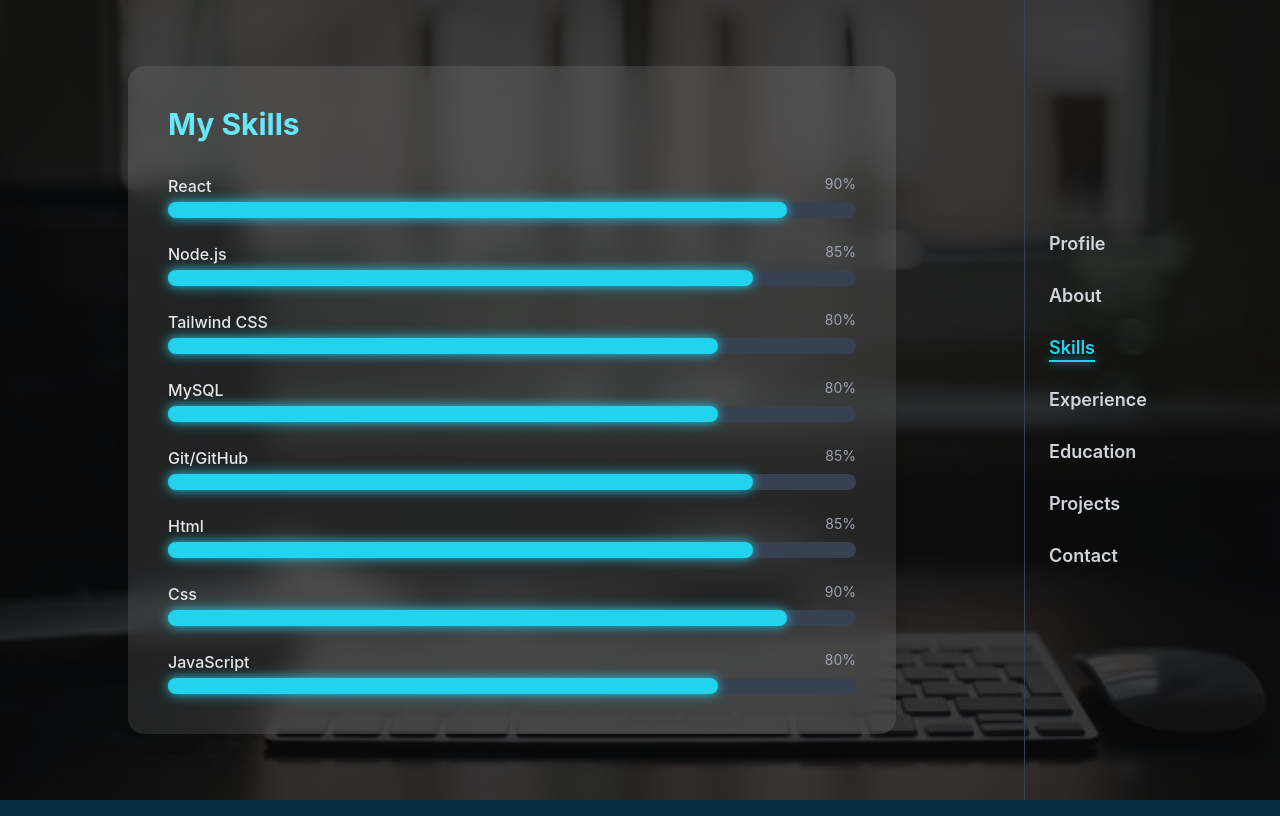
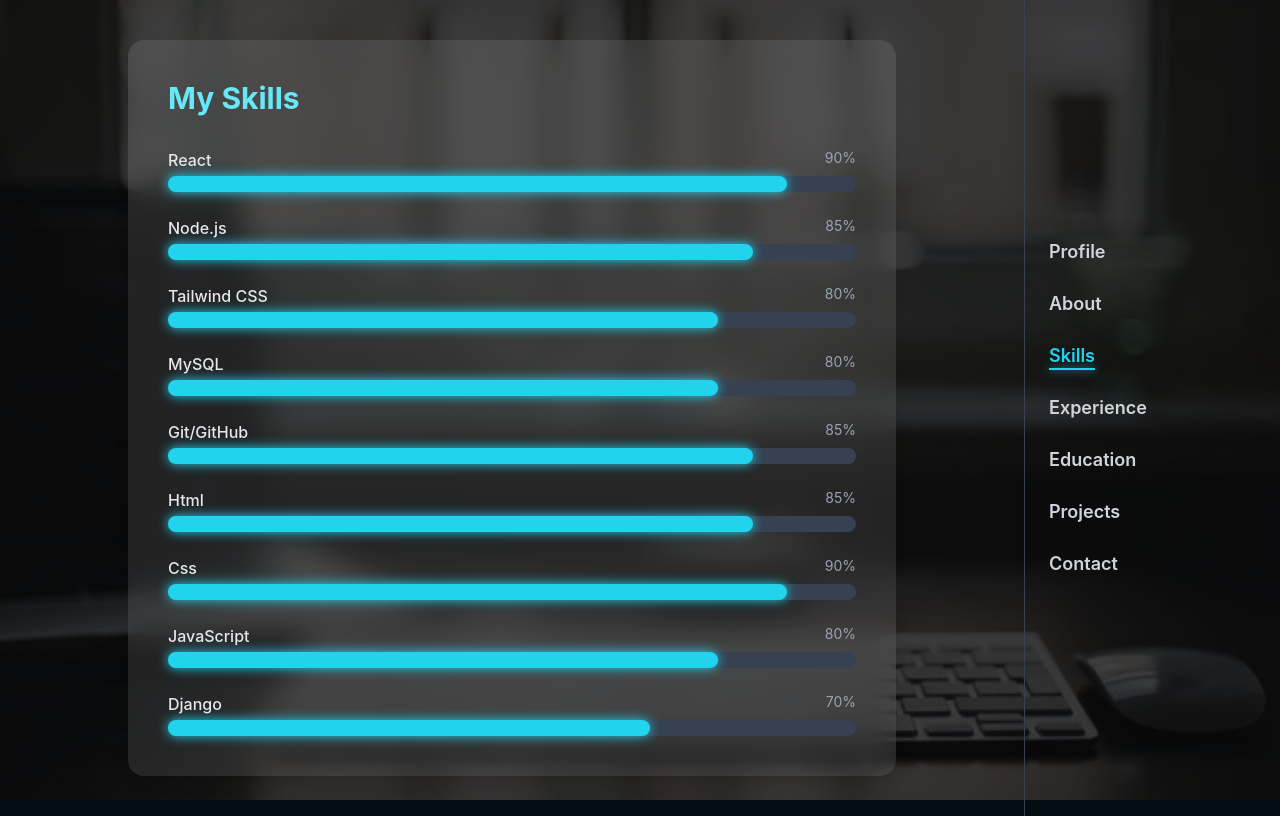
Before and after one commit to Surya-1432/my-portfolio, a React (Create React App) app: page / in a window 1280 px wide. Both pictures are taken after a click on the button "Skills". Built offline with nearby package versions, Linux system fonts and the light colour scheme.

Commit message:
full stack web develpoment

```diff
--- a/src/components/Skills.jsx
+++ b/src/components/Skills.jsx
@@ -10,6 +10,7 @@
   { name: "Html", level: "85%" },
   { name: "Css", level: "90%" },
   { name: "JavaScript", level: "80%" },
+  { name: "Django", level: "70%" },
 ];
 
 export default function Skills() {
```
